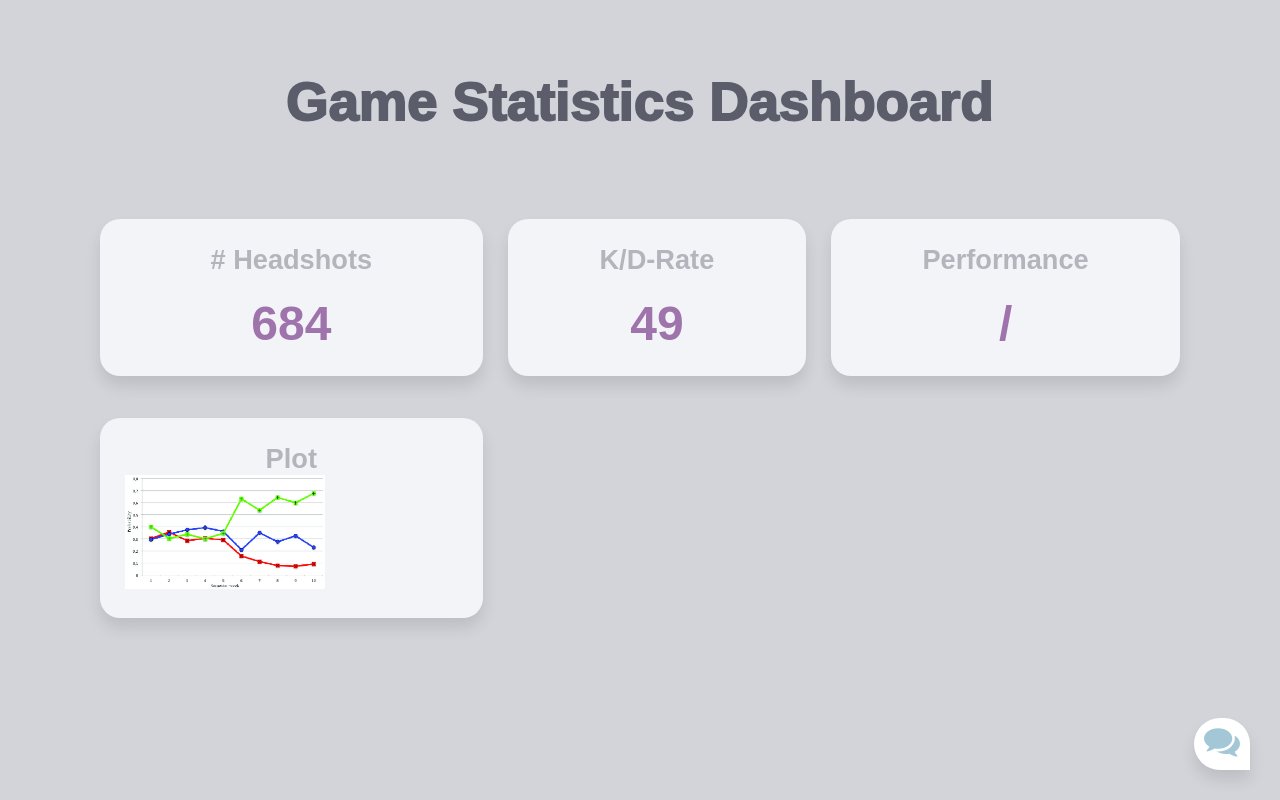
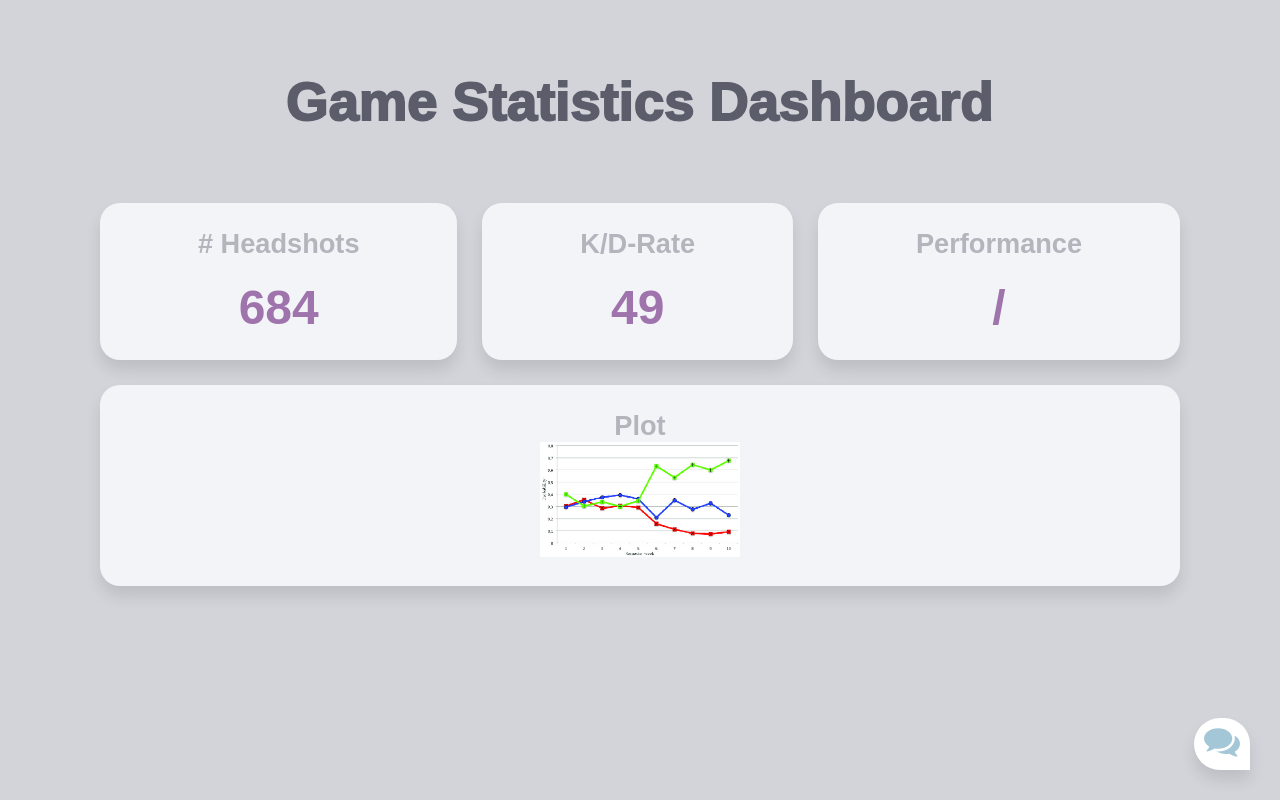
Before and after one commit to rubyy-y/Embodied-Conversational-Agent, a Flask app: page / in a window 1280 px wide. Run offline with Flask 2, Linux system fonts and the light colour scheme; parts of the project's set-up code (start-up, migrations or seed data) failed here and were passed over.

Commit message:
fixed layout

```diff
--- a/static/style.css
+++ b/static/style.css
@@ -216,26 +216,12 @@ body {
     padding-right: 100px;
 }
 
-/* static widget */
-.static_widget {
-    position: relative;
-    display: grid;
-    grid-template-columns: auto auto auto;
-    gap: 1.6rem;
-}
+/* widgets */
 
-.static_widget > div{
-    background: var(--colorlight);
-    padding: 25px;
-    border-radius: 20px;
-    margin-top: 1rem;
-    box-shadow: 0px 10px 15px rgba(0, 0, 0, 0.1);
-    transition: all 300ms ease;
-}
-
-.static_widget > div:hover{
-    box-shadow: none;
-}
+.headshots { grid-area: headshots; }
+.kd { grid-area: kd; }
+.performance { grid-area: performance; }
+.plot { grid-area: plot; }
 
 .widget_header {
     color: var(--colormid);
@@ -244,21 +230,31 @@ body {
     text-align: center;
 }
 
-.static_widget > div .value{    /* .value */
+.widget {
+    display: grid;
+    grid-template-areas:
+        'headshots kd performance'
+        'plot plot plot';
+    gap: 25px;
+}
+
+.widget > div {
+    background: var(--colorlight);
+    text-align: center;
+    padding: 25px;
+    border-radius: 20px;
+    box-shadow: 0px 10px 15px rgba(0, 0, 0, 0.1);
+    transition: all 300ms ease;
+}
+
+.widget > div:hover{
+    box-shadow: none;
+}
+
+.widget > div .value{    /* .value */
     color: var(--accentcolor2);
     font-size: 300%;
     font-weight: 800;
     text-align: center;
     padding-top: 20px
 }
-
-.plot{
-    position: relative;
-    display: block;
-    background: var(--colorlight);
-    padding: 25px;
-    border-radius: 20px;
-    margin-top: 1rem;
-    box-shadow: 0px 10px 15px rgba(0, 0, 0, 0.1);
-    transition: all 300ms ease;
-}
--- a/templates/base.html
+++ b/templates/base.html
@@ -14,7 +14,7 @@
         <h1>Game Statistics Dashboard</h1>
     </div>
     <div class="dashboard">
-        <div class="static_widget">
+        <div class="widget">
             <div class="headshots">
                 <h3 class="widget_header"># Headshots</h3>
                 <h1 class="value">684</h1>
@@ -30,8 +30,7 @@
                 <h1 class="value">/</h1>
             </div>
 
-        <div class="plot">
-            <div class="widget">
+            <div class="plot">
                 <h3 class="widget_header">Plot</h3>
                 <img src="../static/images/statistic.png" alt="performance" width="200">
             </div>
```
